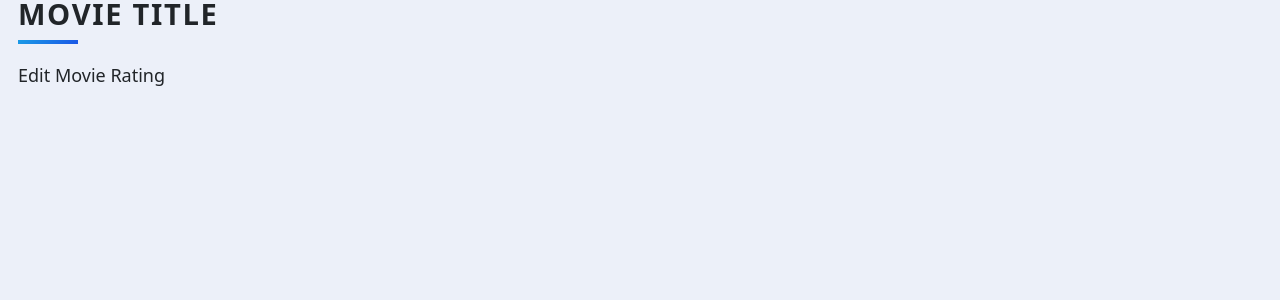
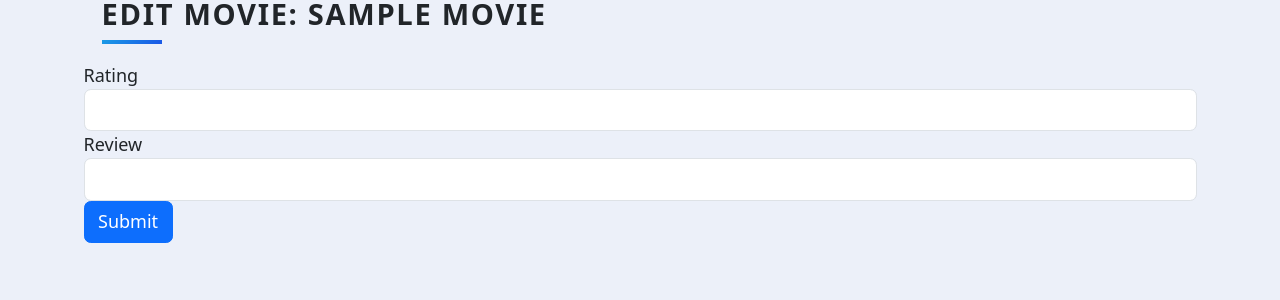
Before and after one commit to Feed-dev/Python-movie-list-site-db-d64, a Flask app: template templates/edit.html in a window 1280 px wide. Shown: the top 300 px of the page. Run offline with Flask 3, Linux system fonts and the light colour scheme; the template is opened without the code that fills it: values that come from a table or form of the project are taken from there, others are empty; tables that the repository leaves empty hold one stand-in row (values such as "Sample post"); some libraries are stand-ins or nearby versions.

Commit message:
half way done

```diff
--- a/templates/edit.html
+++ b/templates/edit.html
@@ -1,10 +1,21 @@
 {% extends 'base.html' %}
 
-{% block title %}Edit Movies{% endblock %}
+{% block title %}Edit Movie{% endblock %}
 
 {% block content %}
-<div class="content">
-  <h1 class="heading">Movie Title</h1>
-    <p class="description">Edit Movie Rating</p>
-  </div>
+<div class="container">
+    <h1 class="heading">Edit Movie: {{ movie.title }}</h1>
+    <form method="POST">
+        {{ form.hidden_tag() }}
+        <div class="form-group">
+            <label for="rating">Rating</label>
+            {{ form.rating(class="form-control") }}
+        </div>
+        <div class="form-group">
+            <label for="review">Review</label>
+            {{ form.review(class="form-control") }}
+        </div>
+        {{ form.submit(class="btn btn-primary") }}
+    </form>
+</div>
 {% endblock %}
```
Also changed, not shown: templates/update.html (added, +36 -0 lines).
